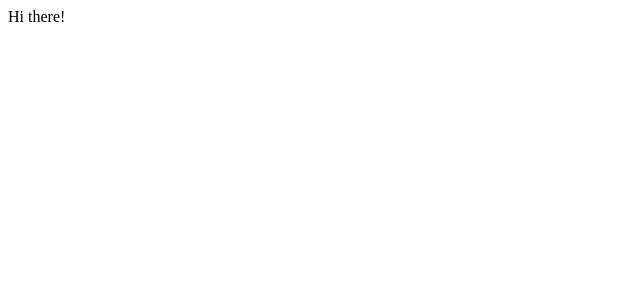
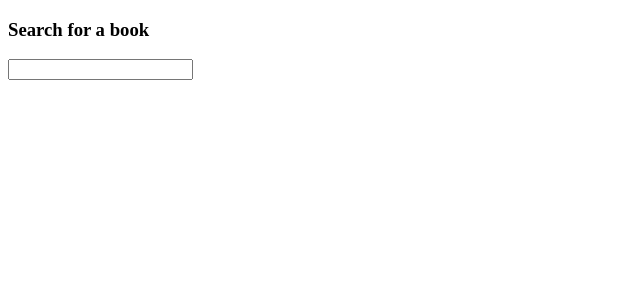
Before and after one commit to didemertens/first-vue, a Vue app: page / in a window 1280 px wide. Shown: the top 300 px of the page, without its empty margins (0-640 px from the left). Built offline with nearby package versions, Linux system fonts and the light colour scheme.

Commit message:
add search bar component

```diff
--- a/src/App.vue
+++ b/src/App.vue
@@ -1,11 +1,21 @@
 <template>
   <div>
-    Hi there!
+    <SearchBar @termChange="onTermChange"></SearchBar>
   </div>
 </template>
 
 <script>
+import SearchBar from './components/SearchBar'
+
 export default {
-  name: 'App'
+  name: 'App',
+  components: {
+    SearchBar
+  },
+  methods: {
+    onTermChange(searchTerm) {
+      console.log(searchTerm)
+    }
+  }
 }
 </script>
--- a/src/components/SearchBar.vue
+++ b/src/components/SearchBar.vue
@@ -1,15 +1,20 @@
 <template>
   <div>
-    <input type="text" />
+    <h3>Search for a book</h3>
+    <input @input="onInput" type="text" />
   </div>
 </template>
 
 <script>
 export default {
-  name: 'SearchBar'
-}
+  name: "SearchBar",
+  methods: {
+    onInput(event) {
+      this.$emit("termChange", event.target.value);
+    }
+  }
+};
 </script>
 
 <style>
-
 </style>
```
